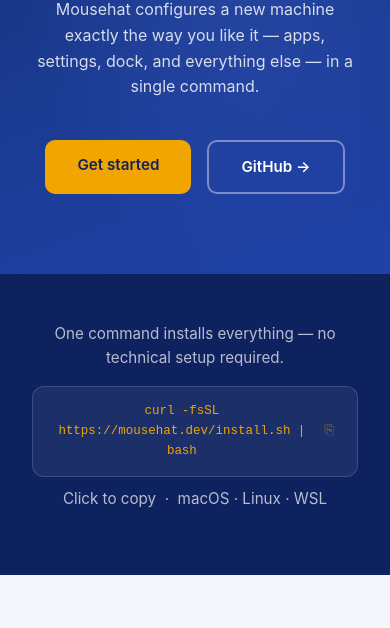
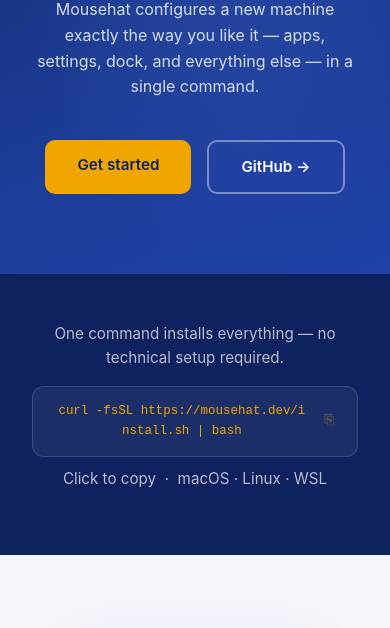
Before and after one commit to gschaetz/mousehat, a plain HTML site: page docs/index.html in a window 390 px wide. Shown: the part 472-1100 px from the top of the page. Drawn offline with Linux system fonts and the light colour scheme.

Commit message:
Fix responsive overflow on install command
Change .install-command from display: inline-flex to display: flex
with width: 100% so the box fits its container at all viewport widths.
Add box-sizing, word-break, and overflow-wrap to allow the long curl
command to wrap instead of overflowing.

Add .cmd-text child rule with flex: 1 1 auto and min-width: 0 so the
text can shrink and wrap independently of the copy icon.

Closes SCH-6

```diff
--- a/docs/index.html
+++ b/docs/index.html
@@ -221,7 +221,9 @@
       font-size: 0.95rem;
     }
     .install-command {
-      display: inline-flex; align-items: center; gap: 1rem;
+      display: flex; align-items: center; gap: 1rem;
+      width: 100%;
+      box-sizing: border-box;
       background: rgba(255,255,255,0.06);
       border: 1px solid rgba(255,255,255,0.15);
       border-radius: 12px;
@@ -232,9 +234,16 @@
       cursor: pointer;
       transition: background 0.2s;
       max-width: 100%;
-      overflow-x: auto;
+      word-break: break-word;
+      overflow-wrap: break-word;
     }
     .install-command:hover { background: rgba(255,255,255,0.1); }
+    .cmd-text {
+      flex: 1 1 auto;
+      min-width: 0;
+      word-break: break-all;
+      overflow-wrap: break-word;
+    }
     .copy-hint { font-size: 0.75rem; color: rgba(255,255,255,0.4); margin-top: 0.6rem; }
 
     /* ── Settings callout ── */
```
